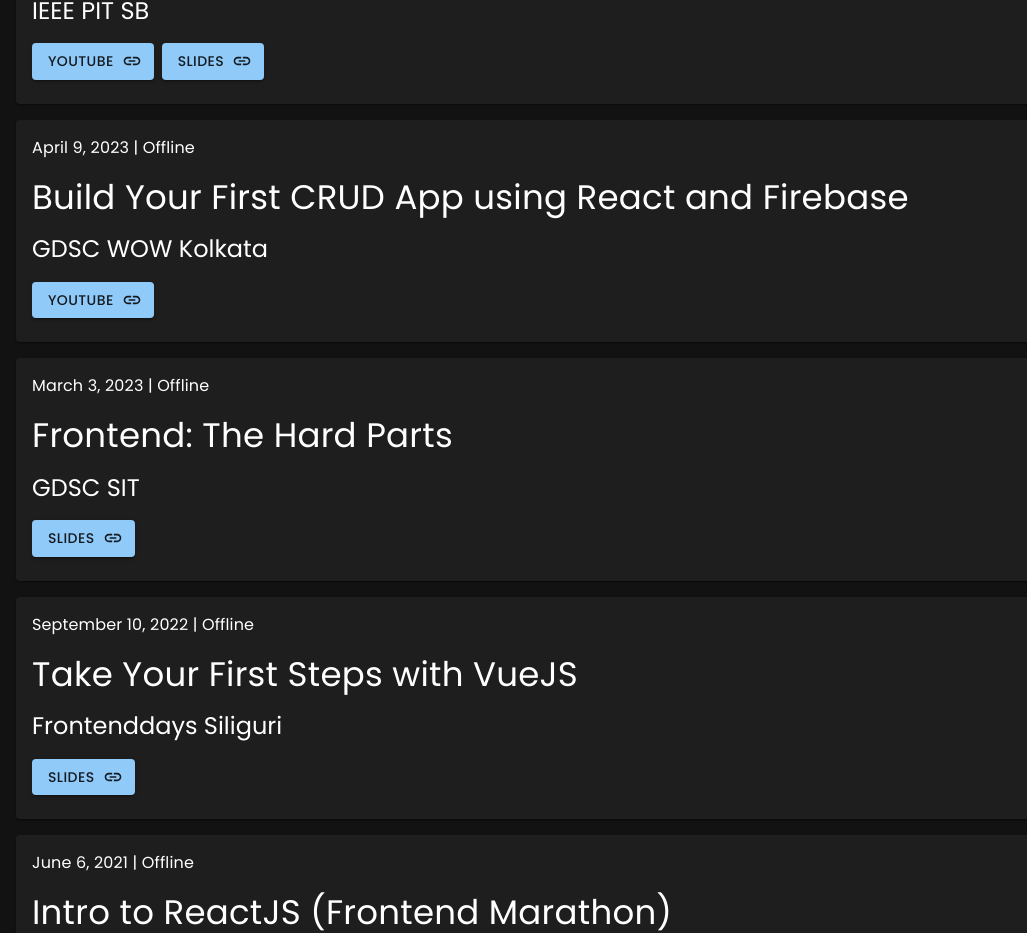
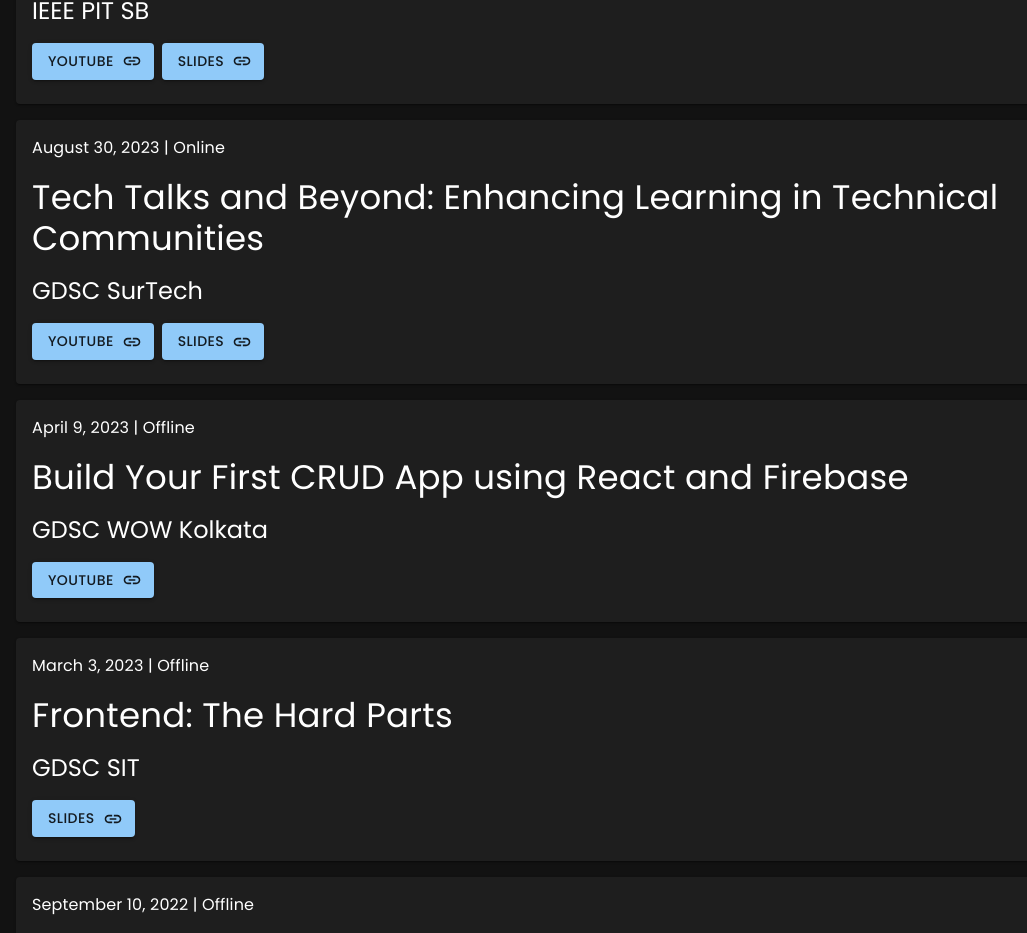
Before and after one commit to debajit13/portfolio, a React (Create React App) app: page /talks in a window 1280 px wide. Shown: the part 798-1731 px from the top of the page, without its empty margins (48-1075 px from the left). Built offline with nearby package versions, Linux system fonts and the light colour scheme.

Commit message:
Add New Event for GDSC SurTech orientation session #100

```diff
--- a/src/constants/constant.tsx
+++ b/src/constants/constant.tsx
@@ -156,6 +156,15 @@
     youtubeLink: 'https://youtu.be/TI5JotKsfAc',
     slidesLink:
       'https://github.com/debajit13/tech-session-resources/blob/main/Building%20Engaging%20User%20Interfaces%20A%20Frontend%20Journey%20PPT.pdf',
+  },
+  {
+    title: 'Tech Talks and Beyond: Enhancing Learning in Technical Communities',
+    date: 'August 30, 2023',
+    organiser: 'GDSC SurTech',
+    type: 'Online',
+    youtubeLink: 'https://youtu.be/bx9BwaVS_QQ',
+    slidesLink:
+      'https://github.com/debajit13/tech-session-resources/blob/main/Tech%20Talks%20and%20Beyond%20Enhancing%20Learning%20in%20Technical%20Communities.pdf',
   },
   {
     title: 'Build Your First CRUD App using React and Firebase',
```
